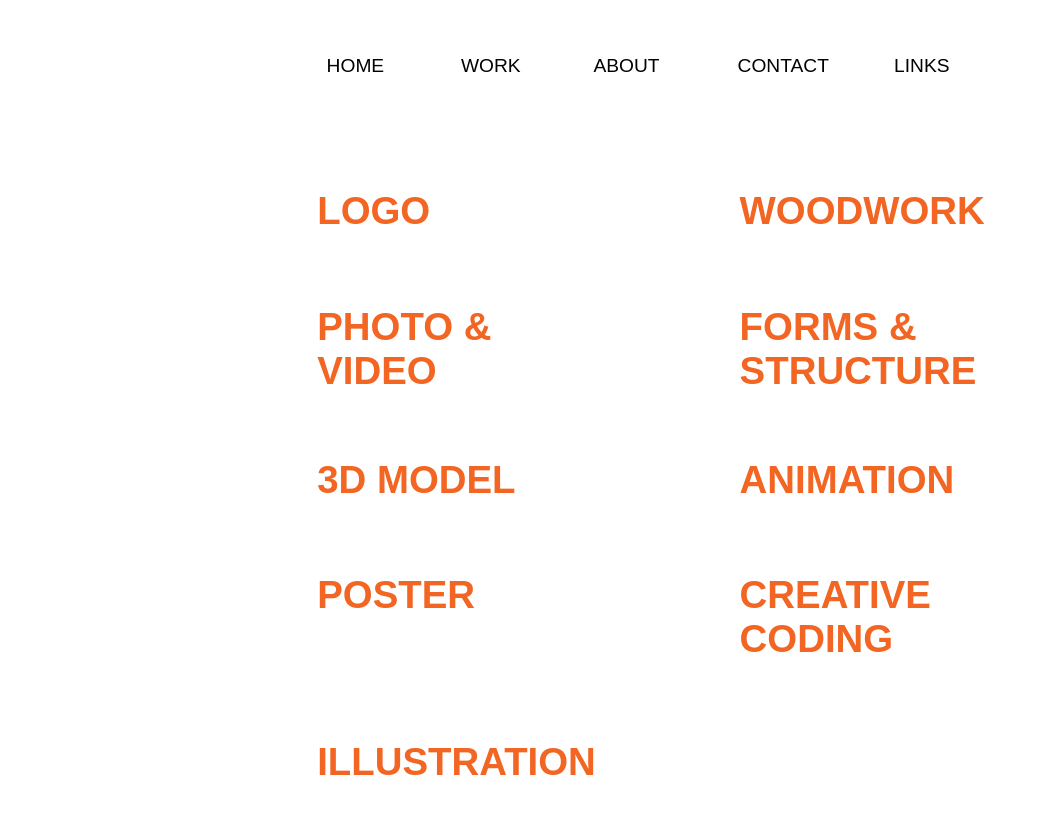
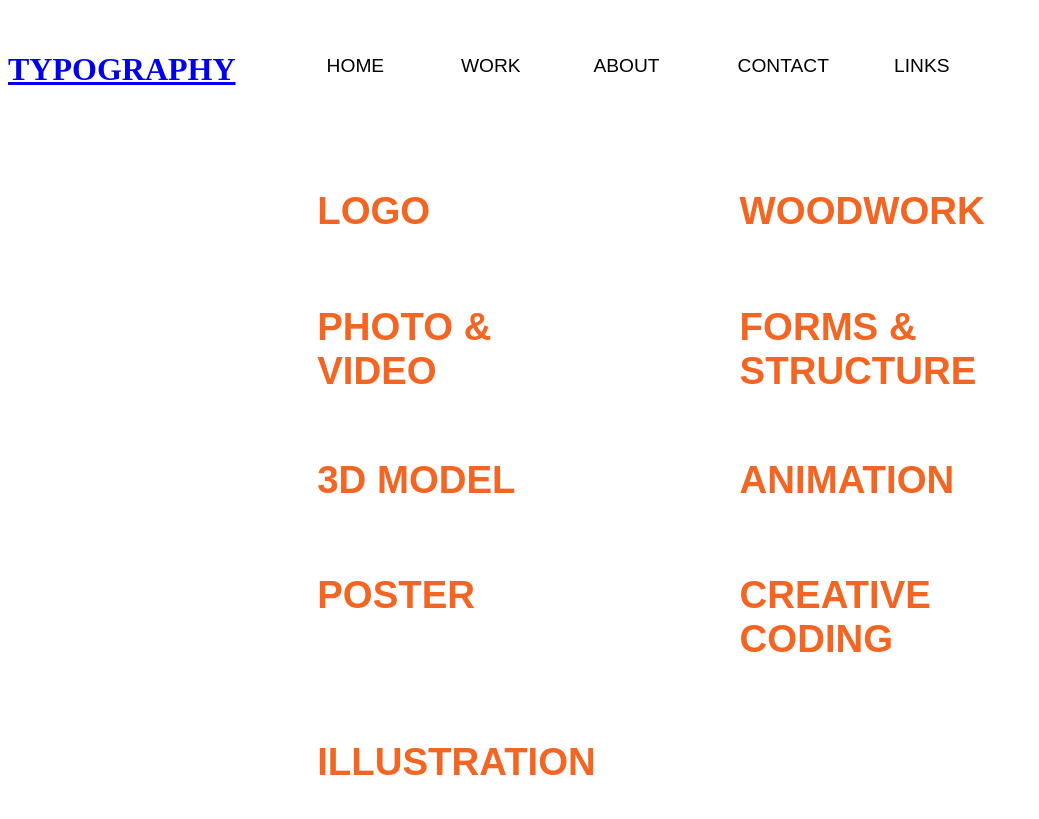
Before and after one commit to sangeylama139/Portfolio-website.github.io, a plain HTML site: page work.html in a window 1280 px wide. Shown: the whole page, without its empty margins (0-1039 px from the left). Drawn offline with Linux system fonts and the light colour scheme.

Commit message:
Update work.html

```diff
--- a/work.html
+++ b/work.html
@@ -49,5 +49,9 @@
 				<a class="hi14" href="illustration.html"> <h1> ILLUSTRATION</h1> </a>
 
 		</div>
+			<div>
+				<a class="hi15" href="Typography.html"> <h1> TYPOGRAPHY</h1> </a>
+		</div>
+
 	</body>
 </html>
```
